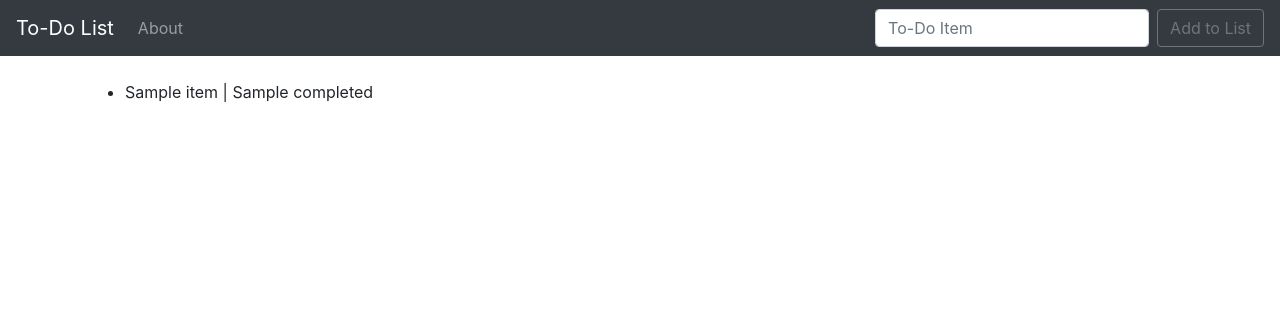
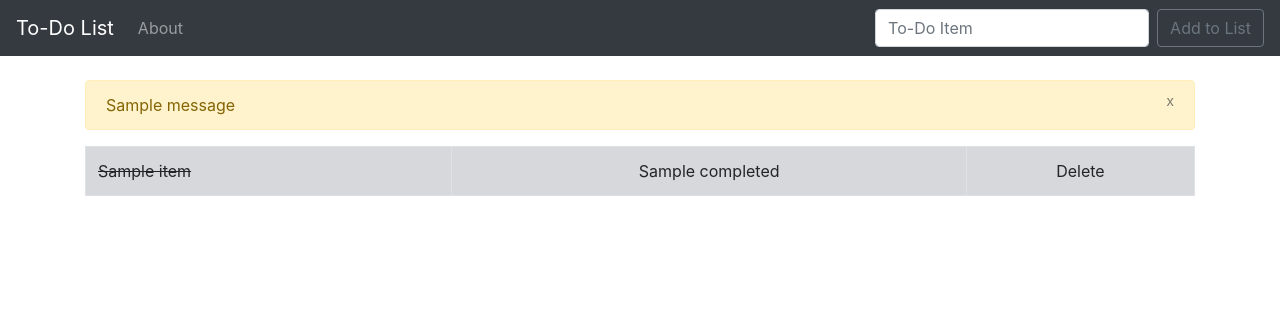
Before and after one commit to lianestellet/django-web-udemy, a Django app: template my_app/todo_list/templates/home.html in a window 1280 px wide. Shown: the top 316 px of the page. Run offline with Django 3.2, Linux system fonts and the light colour scheme; the template is opened without the code that fills it: most values are stand-ins (such as "Sample title", 1, 10 or a date in 2020); one stand-in notice (Sample message) is shown; parts of the project's set-up code (start-up, migrations or seed data) failed here and were passed over; some libraries are stand-ins or nearby versions.

Commit message:
#24 posting form data

```diff
--- /dev/null
+++ b/my_app/static/css/my_style.css
@@ -0,0 +1,3 @@
+.striker {
+    text-decoration: line-through;
+}
--- a/my_app/todo_app/settings.py
+++ b/my_app/todo_app/settings.py
@@ -119,3 +119,6 @@ USE_TZ = True
 # https://docs.djangoproject.com/en/2.2/howto/static-files/
 
 STATIC_URL = '/static/'
+STATICFILES_DIRS = [
+    os.path.join(BASE_DIR, 'static'),
+]
--- a/my_app/todo_list/templates/base.html
+++ b/my_app/todo_list/templates/base.html
@@ -1,3 +1,5 @@
+{% load static %}
+
 <!doctype html>
 <html lang="en">
   <head>
@@ -7,6 +9,8 @@
 
     <!-- Bootstrap CSS -->
     <link rel="stylesheet" href="https://stackpath.bootstrapcdn.com/bootstrap/4.1.3/css/bootstrap.min.css" integrity="sha384-MCw98/SFnGE8fJT3GXwEOngsV7Zt27NXFoaoApmYm81iuXoPkFOJwJ8ERdknLPMO" crossorigin="anonymous">
+    <link rel="stylesheet" href="{% static 'css/my_style.css' %}">
+
 
     <title>{% block title %} Hello World! {% endblock %}</title>
     </head>
@@ -24,9 +28,11 @@
                     <a class="nav-link" href="{% url 'about' %}">About</a>
                 </li>
                 </ul>
-                <form class="form-inline my-2 my-lg-0">
-                <input class="form-control mr-sm-2" type="search" placeholder="To-Do Item" aria-label="To-Do Item">
-                <button class="btn btn-outline-secondary my-2 my-sm-0" type="submit">Add to List</button>
+                <form class="form-inline my-2 my-lg-0" method="POST">
+                  {% csrf_token %}
+                  <input class="form-control mr-sm-2" type="search"
+                    name="item" placeholder="To-Do Item" aria-label="To-Do Item">
+                  <button class="btn btn-outline-secondary my-2 my-sm-0" type="submit">Add to List</button>
                 </form>
             </div>
             </nav>
--- a/my_app/todo_list/templates/home.html
+++ b/my_app/todo_list/templates/home.html
@@ -4,13 +4,36 @@
 
 {% block content %}
 
+{% if messages %}
+    {% for message in messages %}
+        <div class="alert alert-warning alert-dismissable" role="alert">
+            <button class="close" data-dismiss="alert">
+                <small><sup>x</sup></small>
+            </button>
+            {{ message }}
+        </div>
+    {% endfor %}
+{% endif %}
+
     {% if all_items %}
-    <ul>
+    <table class="table table-bordered">
 
-        {% for things in all_items %}
-        <li> {{ things.item }} | {{ things.completed }}</li>
+        {% for thing in all_items %}
+            {% if thing.completed %}
+                <tr class="table-secondary">
+                    <td class="striker">{{ thing.item }}</td>
+                    <td><center>{{ thing.completed }}</center></td>
+                    <td><center>Delete</center></td>
+                </tr>
+            {% else %}
+                <tr>
+                    <td>{{ thing.item }}</td>
+                    <td><center>{{ thing.completed }}</center></td>
+                    <td><center>Delete</center></td>
+                </tr>
+            {% endif %}
         {% endfor %}
-    </ul>
+    </table>
     {% endif %}
 
 {% endblock %}
```
Also changed, not shown: my_app/todo_list/forms.py (added, +7 -0 lines), my_app/todo_list/views.py (+15 -2 lines).
